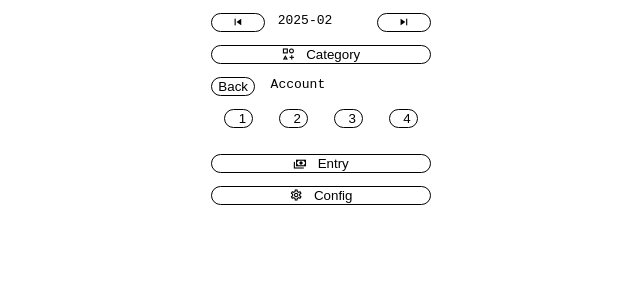
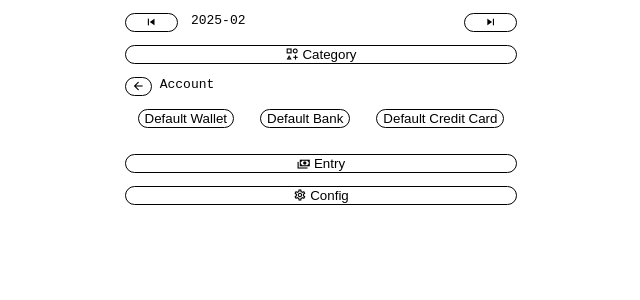
Before and after one commit to sombriks/yapext, a Vue app: page / in a window 1280 px wide. Both pictures are taken after a click on the button "Account". Shown: the top 300 px of the page, without its empty margins (319-959 px from the left). Built offline with nearby package versions, Linux system fonts and the light colour scheme.

Commit message:
basic list accounts

```diff
--- a/src/js/components/account-button-panel.vue
+++ b/src/js/components/account-button-panel.vue
@@ -1,13 +1,30 @@
 <template>
   <panel-button icon="mdi-book-outline" title="Account">
-    <panel-button v-for="account in accounts" :key="account" :title="account"></panel-button>
+    <panel-button
+        v-for="account in accounts"
+        :key="account.id"
+        :title="account.description">
+      AAAA
+    </panel-button>
   </panel-button>
 </template>
 <script setup>
-import {ref} from "vue"
+import {onMounted, ref, watch} from "vue"
+
+import {listAccounts} from "../composables/db.js"
 
 import PanelButton from "../controls/panel-button.vue"
 
-defineProps(["start", "end"])
-const accounts = ref([1, 2, 3, 4])
+const props = defineProps(["start", "end"])
+
+const accounts = ref([])
+
+async function list() {
+  const acc = await listAccounts(props.start, props.end)
+  console.log(acc)
+  accounts.value = acc
+}
+
+watch(props, list)
+onMounted(list)
 </script>
--- a/src/js/composables/db.js
+++ b/src/js/composables/db.js
@@ -9,18 +9,22 @@
     entries: "++id,categories_id,accounts_id"
   })
   db.on("populate", tx => {
-    console.log("initDB") // todo will newer versions call it again?
     return Promise.all([
       tx.table("accounts").bulkAdd([
-        { color: "#0000FF", description: "Default Wallet" },
-        { color: "#00FF00", description: "Default Bank" },
-        { color: "#FF0000", description: "Default Credit Card" },
+        {color: "#0000FF", description: "Default Wallet"},
+        {color: "#00FF00", description: "Default Bank"},
+        {color: "#FF0000", description: "Default Credit Card"},
       ]),
       tx.table("categories").bulkAdd([
-        { color: "#00FF00", description: "Earnings" },
-        { color: "#FF0000", description: "Expenses" },
+        {color: "#00FF00", description: "Earnings"},
+        {color: "#FF0000", description: "Expenses"},
       ])
     ])
   })
   return db.open()
 }
+
+export const listAccounts = async () => {
+  console.log("listAccounts")
+  return db.table("accounts").where("id").above(0).toArray()
+}
--- a/src/js/controls/panel-button.vue
+++ b/src/js/controls/panel-button.vue
@@ -1,10 +1,11 @@
 <template>
   <div class="container">
-    <base-button
-        v-if="!expanded"
-        :icon="icon"
-        @click="expanded = true">{{ title }}
-    </base-button>
+    <div v-if="!expanded" class="row">
+      <base-button
+          :icon="icon"
+          @click="expanded = true">{{ title }}
+      </base-button>
+    </div>
     <base-panel
         v-if="expanded"
         :hideBack
@@ -38,7 +39,7 @@
   justify-content: space-between;
 }
 
-button {
+button, .row {
   width: 100%;
 }
 </style>
--- a/src/js/elements/base-button.vue
+++ b/src/js/elements/base-button.vue
@@ -1,7 +1,7 @@
 <template>
   <button>
-    <span class="mdi" :class="icon"></span>
-    &nbsp;
+    <span v-if="icon" class="mdi" :class="icon"></span>
+    <span v-if="icon">&nbsp;</span>
     <slot/>
   </button>
 </template>
--- a/src/js/elements/base-panel.vue
+++ b/src/js/elements/base-panel.vue
@@ -1,8 +1,11 @@
 <template>
   <div class="frame">
     <div class="title">
-      <button v-if="!hideBack" @click="emit('back')">Back</button>
-      &nbsp;
+      <button v-if="!hideBack"
+              @click="emit('back')">
+        <span class="mdi mdi-arrow-left"></span>
+      </button>
+      <span v-if="!hideBack">&nbsp;</span>
       <slot name="title"></slot>
     </div>
     <div class="content">
```
Also changed, not shown: 1 other file (tests, documents, lock files or other folders).
